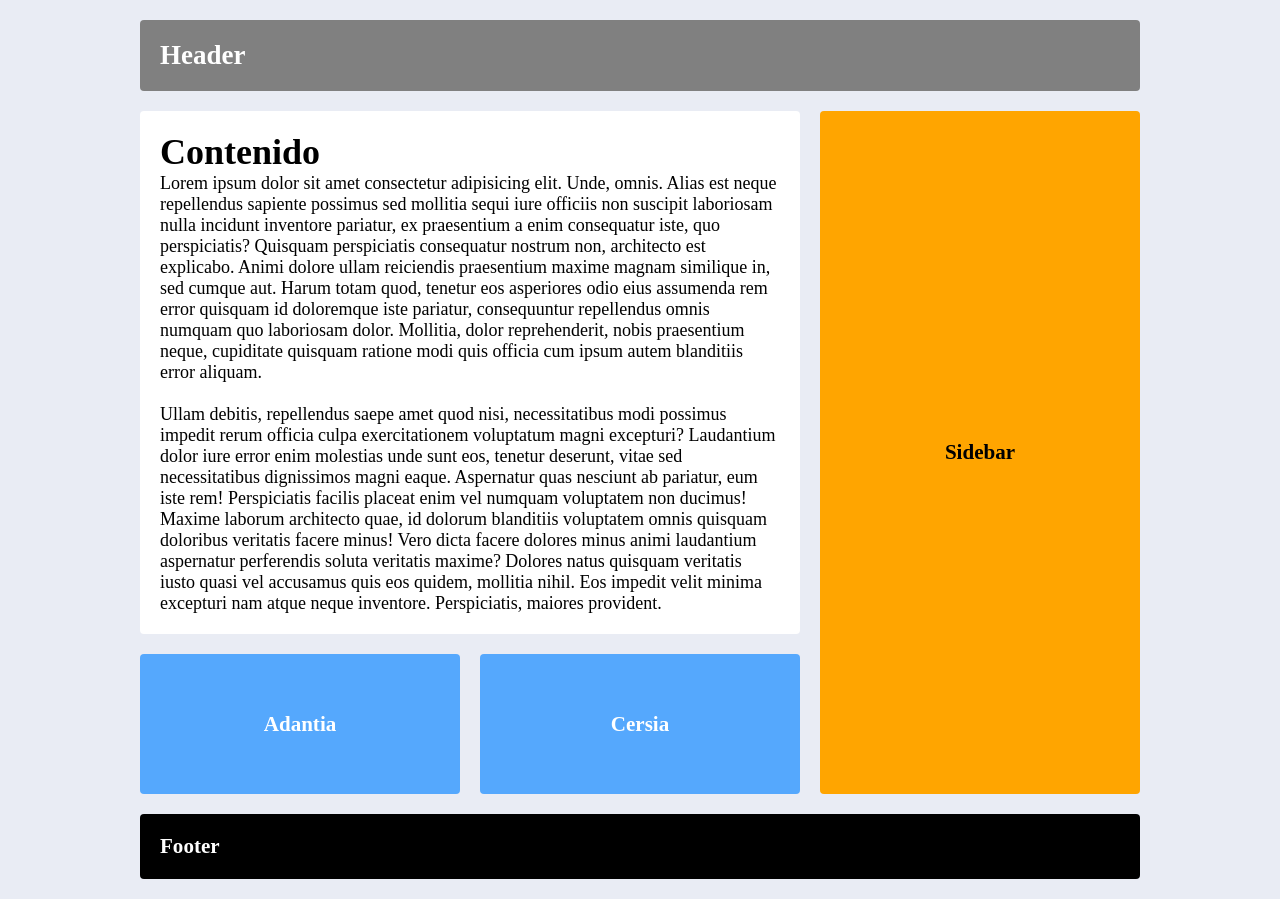
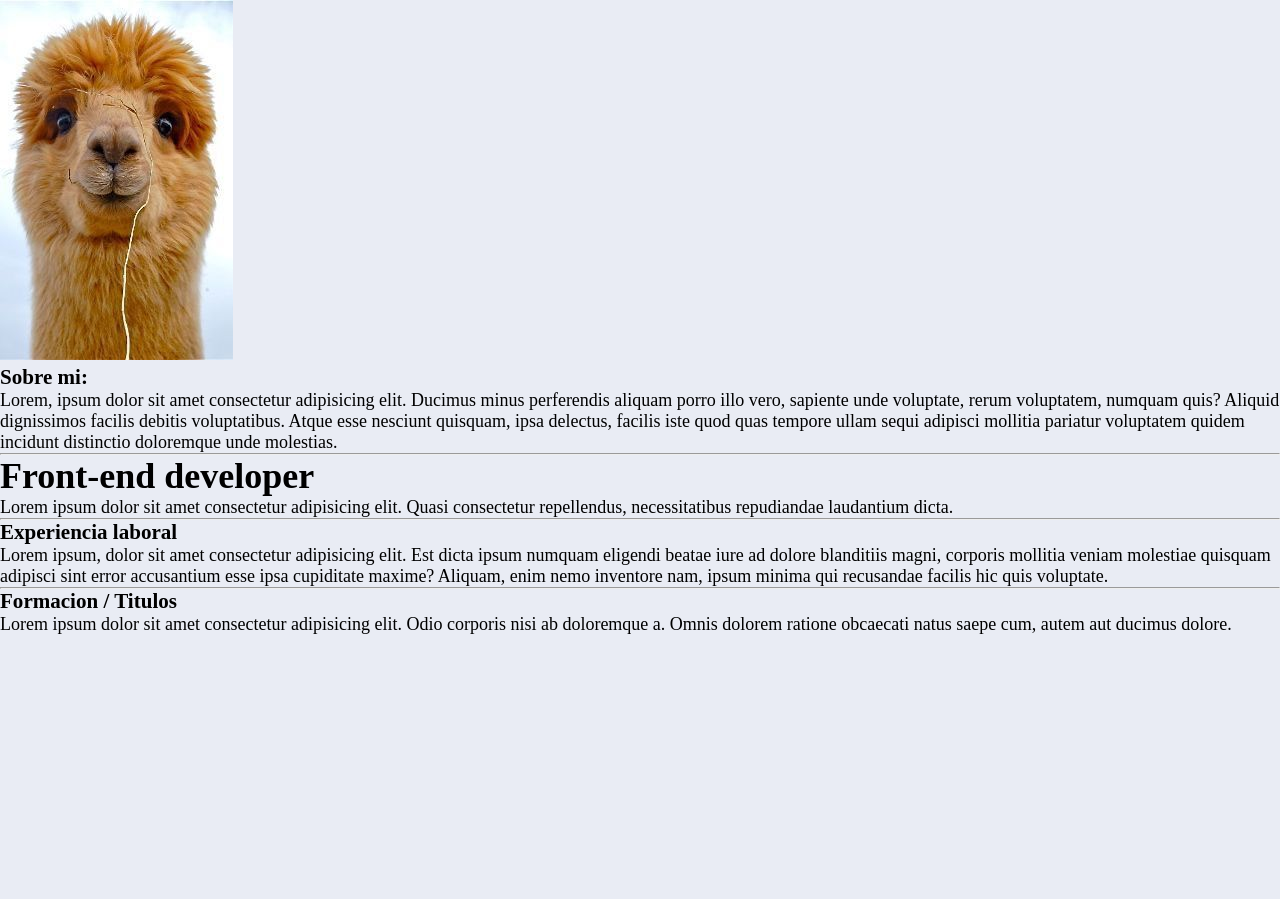
Before and after one commit to rafajlpz/cv-vue, a Vue app: page /prueba in a window 1280 px wide. After the commit the page ends 800 px from the top, so only its background shows below. Built offline with nearby package versions, Linux system fonts and the light colour scheme.

Commit message:
Estructura basica html del CV

```diff
--- a/src/components/Prueba.vue
+++ b/src/components/Prueba.vue
@@ -1,43 +1,52 @@
 <template>
   <div class="contenedor">
-    <header class="header">
-      <h2>Header</h2>
-    </header>
-    <main class="contenido">
-      <h1>Contenido</h1>
+    <div class="cabecera">
+      <img src="../assets/alpaquita.jpg" alt="#" />
+      <h3>Sobre mi:</h3>
       <p>
-        Lorem ipsum dolor sit amet consectetur adipisicing elit. Unde, omnis.
-        Alias est neque repellendus sapiente possimus sed mollitia sequi iure
-        officiis non suscipit laboriosam nulla incidunt inventore pariatur, ex
-        praesentium a enim consequatur iste, quo perspiciatis? Quisquam
-        perspiciatis consequatur nostrum non, architecto est explicabo. Animi
-        dolore ullam reiciendis praesentium maxime magnam similique in, sed
-        cumque aut. Harum totam quod, tenetur eos asperiores odio eius assumenda
-        rem error quisquam id doloremque iste pariatur, consequuntur repellendus
-        omnis numquam quo laboriosam dolor. Mollitia, dolor reprehenderit, nobis
-        praesentium neque, cupiditate quisquam ratione modi quis officia cum
-        ipsum autem blanditiis error aliquam.
+        Lorem, ipsum dolor sit amet consectetur adipisicing elit. Ducimus minus
+        perferendis aliquam porro illo vero, sapiente unde voluptate, rerum
+        voluptatem, numquam quis? Aliquid dignissimos facilis debitis
+        voluptatibus. Atque esse nesciunt quisquam, ipsa delectus, facilis iste
+        quod quas tempore ullam sequi adipisci mollitia pariatur voluptatem
+        quidem incidunt distinctio doloremque unde molestias.
+      </p>
+    </div>
 
-        <br /><br />
+    <hr />
 
-        Ullam debitis, repellendus saepe amet quod nisi, necessitatibus modi
-        possimus impedit rerum officia culpa exercitationem voluptatum magni
-        excepturi? Laudantium dolor iure error enim molestias unde sunt eos,
-        tenetur deserunt, vitae sed necessitatibus dignissimos magni eaque.
-        Aspernatur quas nesciunt ab pariatur, eum iste rem! Perspiciatis facilis
-        placeat enim vel numquam voluptatem non ducimus! Maxime laborum
-        architecto quae, id dolorum blanditiis voluptatem omnis quisquam
-        doloribus veritatis facere minus! Vero dicta facere dolores minus animi
-        laudantium aspernatur perferendis soluta veritatis maxime? Dolores natus
-        quisquam veritatis iusto quasi vel accusamus quis eos quidem, mollitia
-        nihil. Eos impedit velit minima excepturi nam atque neque inventore.
-        Perspiciatis, maiores provident.
+    <div class="lenguajes">
+      <h1>Front-end developer</h1>
+      <p>
+        Lorem ipsum dolor sit amet consectetur adipisicing elit. Quasi
+        consectetur repellendus, necessitatibus repudiandae laudantium dicta.
       </p>
-    </main>
-    <aside class="sidebar"><h3>Sidebar</h3></aside>
-    <div class="experiencia-1"><h3>Adantia</h3></div>
-    <div class="experiencia-2"><h3>Cersia</h3></div>
-    <footer class="footer"><h3>Footer</h3></footer>
+    </div>
+
+    <hr />
+
+    <div class="exp-laboral">
+      <h3>Experiencia laboral</h3>
+      <p>
+        Lorem ipsum, dolor sit amet consectetur adipisicing elit. Est dicta
+        ipsum numquam eligendi beatae iure ad dolore blanditiis magni, corporis
+        mollitia veniam molestiae quisquam adipisci sint error accusantium esse
+        ipsa cupiditate maxime? Aliquam, enim nemo inventore nam, ipsum minima
+        qui recusandae facilis hic quis voluptate.
+      </p>
+    </div>
+
+    <hr />
+
+    <div class="exp-formacion">
+      <h3>Formacion / Titulos</h3>
+      <p>
+        Lorem ipsum dolor sit amet consectetur adipisicing elit. Odio corporis
+        nisi ab doloremque a. Omnis dolorem ratione obcaecati natus saepe cum,
+        autem aut ducimus dolore.
+      </p>
+    </div>
+
   </div>
 </template>
 
@@ -54,61 +63,7 @@ body {
   font-size: 18px;
 }
 
-.contenedor {
-  width: 90%;
-  max-width: 62.5rem;
-  margin: 1.25rem auto;
-  display: grid;
-  gap: 1.25rem;
-  grid-template-columns: repeat(3, 1fr);
-  grid-template-rows: repeat(4, auto);
-}
 
-.contenedor div,
-.contenedor .header,
-.contenedor .contenido,
-.contenedor .sidebar,
-.contenedor .footer {
-  background: white;
-  padding: 1.25rem;
-  border-radius: 4px;
-}
-
-.contenedor .header{
-    background: grey;
-    color: white;
-    grid-column: 1/4 ;
-}
-.contenedor .contenido{
-    grid-column: span 2;
-}
-.contenedor .sidebar{
-    grid-column: 3 / 4;
-    background: orange;
-    text-align: center;
-    display: flex;
-    align-items: center;
-    justify-content: center;
-    grid-row: span 2;
-}
-.contenedor .experiencia-1,
-.contenedor .experiencia-2{
-    background: #55a8fd;
-    color: white;
-    height: 6.25rem;
-    text-align: center;
-    display: flex;
-    align-items: center;
-    justify-content: center;
-}
-.contenedor .footer{
-    background: black;
-    color: white;
-    grid-column: 1/4;
-}
-@media screen and (max-width: 768px){
-
-}
 </style>
 
 <script setup>
```
